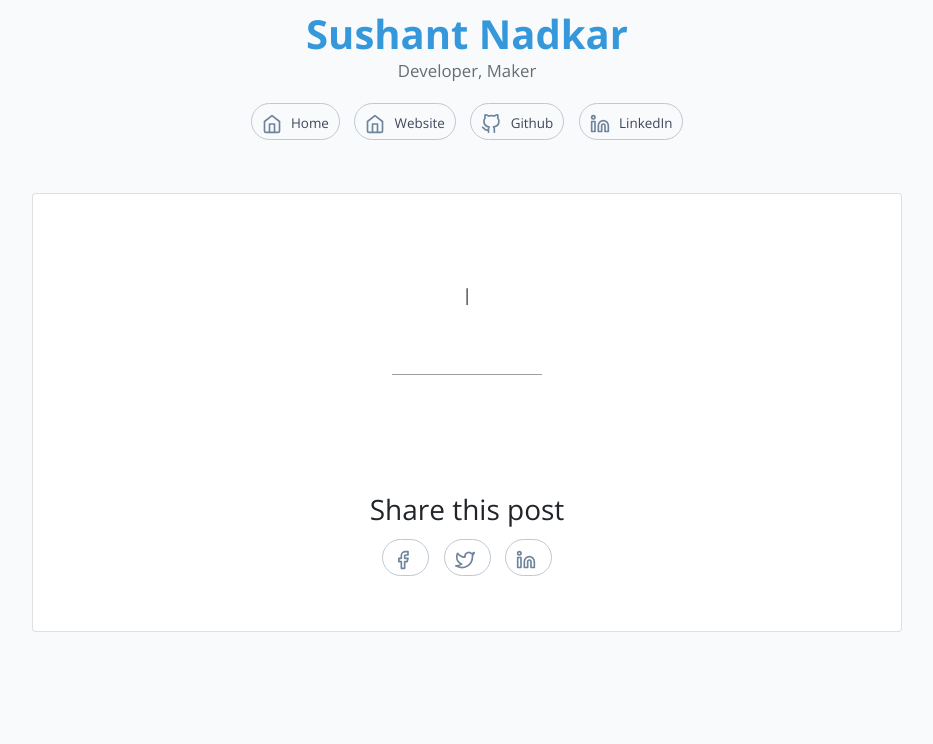
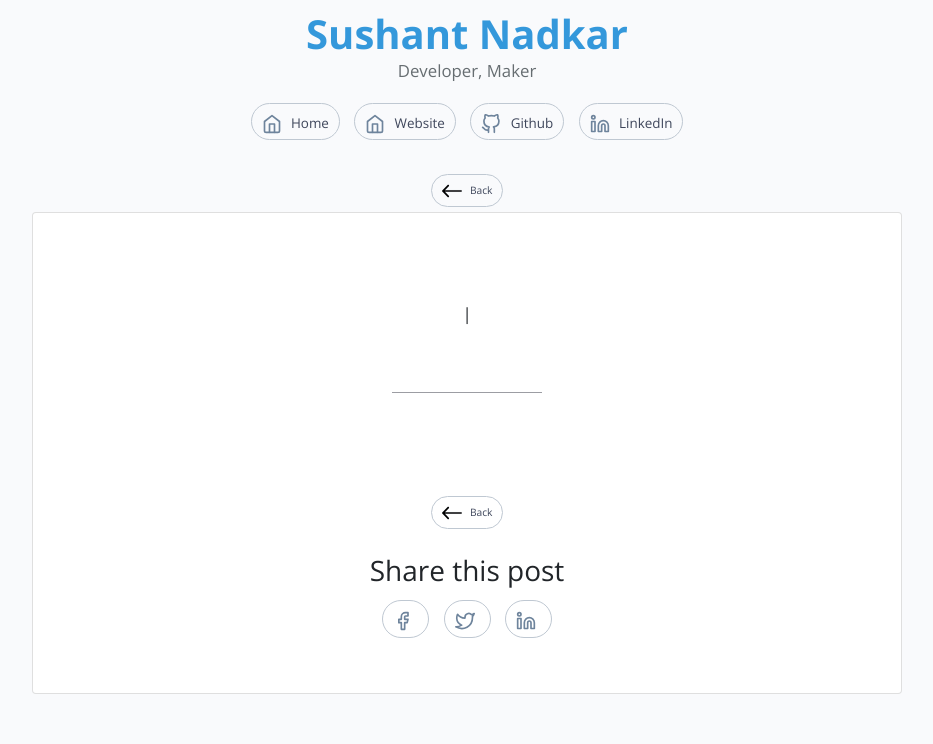
Before and after one commit to sushantnadkar/django-personal-website, a Django app: template templates/post_detail.html in a window 1280 px wide. Shown: the part 235-979 px from the top of the page, without its empty margins (173-1106 px from the left). Before the commit the page ends 917 px from the top, so only its background shows below. Run offline with Django 3.2, Linux system fonts and the light colour scheme; the template is opened without the code that fills it, so the values that code supplies are empty; some libraries are stand-ins or nearby versions.

Commit message:
Link to previous page added to post detail page

```diff
--- a/static/stylesheet/base.css
+++ b/static/stylesheet/base.css
@@ -99,10 +99,18 @@ pre {
 	width: 100%;
 	text-align: center;
 }
+.back-link {
+	display: flex;
+	justify-content: center;
+}
+.back-link a {
+	font-size: 0.8rem;
+}
 .share a,
 #social div a,
-.paginate div a {
-	color: rgb(62, 70, 91);
+.paginate div a,
+.back-link a {
+	color: rgb(62, 70, 91) !important;
 	display: inline-block;
 	border-width: 1px;
 	border-style: solid;
@@ -111,15 +119,17 @@ pre {
 	border-radius: 45px;
 	margin: 5px;
 	padding: 5px 10px;
-	text-decoration: none;
+	text-decoration: none !important;
 }
 .share a:hover,
 #social div a:hover,
-.paginate div a:hover {
+.paginate div a:hover,
+.back-link a:hover {
     border-color: black;
 }
 .share a svg,
-#social div a svg {
+#social div a svg,
+.back-link a svg {
 	display: inline-block;
 	height: 20px;
 	margin-right: 5px;
--- /dev/null
+++ b/templates/back_link.html
@@ -0,0 +1,13 @@
+<div class="row back-link">
+    <a href="{{request.META.HTTP_REFERER}}">
+        <svg version="1.1" id="Capa_1" xmlns="http://www.w3.org/2000/svg" xmlns:xlink="http://www.w3.org/1999/xlink" x="0px" y="0px" width="20" height="20" viewBox="0 0 400.004 400.004" xml:space="preserve">
+            <g>
+                <path d="M382.688,182.686H59.116l77.209-77.214c6.764-6.76,6.764-17.726,0-24.485c-6.764-6.764-17.73-6.764-24.484,0L5.073,187.757
+                c-6.764,6.76-6.764,17.727,0,24.485l106.768,106.775c3.381,3.383,7.812,5.072,12.242,5.072c4.43,0,8.861-1.689,12.242-5.072
+                c6.764-6.76,6.764-17.726,0-24.484l-77.209-77.218h323.572c9.562,0,17.316-7.753,17.316-17.315
+                C400.004,190.438,392.251,182.686,382.688,182.686z"/>
+            </g>
+        </svg>
+        <small>Back</small>
+    </a>
+</div>
--- a/templates/header.html
+++ b/templates/header.html
@@ -12,7 +12,7 @@
 <div id="skill" class="row">
     <p>Developer, Maker</p>
 </div>
-<div id="social" class="row mb-5">
+<div id="social" class="row mb-4">
     <div>
         <a href="{% url 'blog_home' %}">
             <svg xmlns="http://www.w3.org/2000/svg" width="20" height="20" viewBox="0 0 24 24" fill="none"
--- a/templates/post_detail.html
+++ b/templates/post_detail.html
@@ -1,6 +1,7 @@
 {% extends 'base.html' %}
 {% block content %}
 {% include 'header.html' %}
+{% include 'back_link.html' %}
 <div id="article" class="card mx-auto p-4 p-md-0">
     <div class="card-body p-0 p-md-5">
     <div class="card-head row">
@@ -10,6 +11,7 @@
     </div>
     {{ object.content | safe }}
     </div>
+    {% include 'back_link.html' %}
     {% include 'share.html' %}
 </div>
 {% endblock content %}
```
